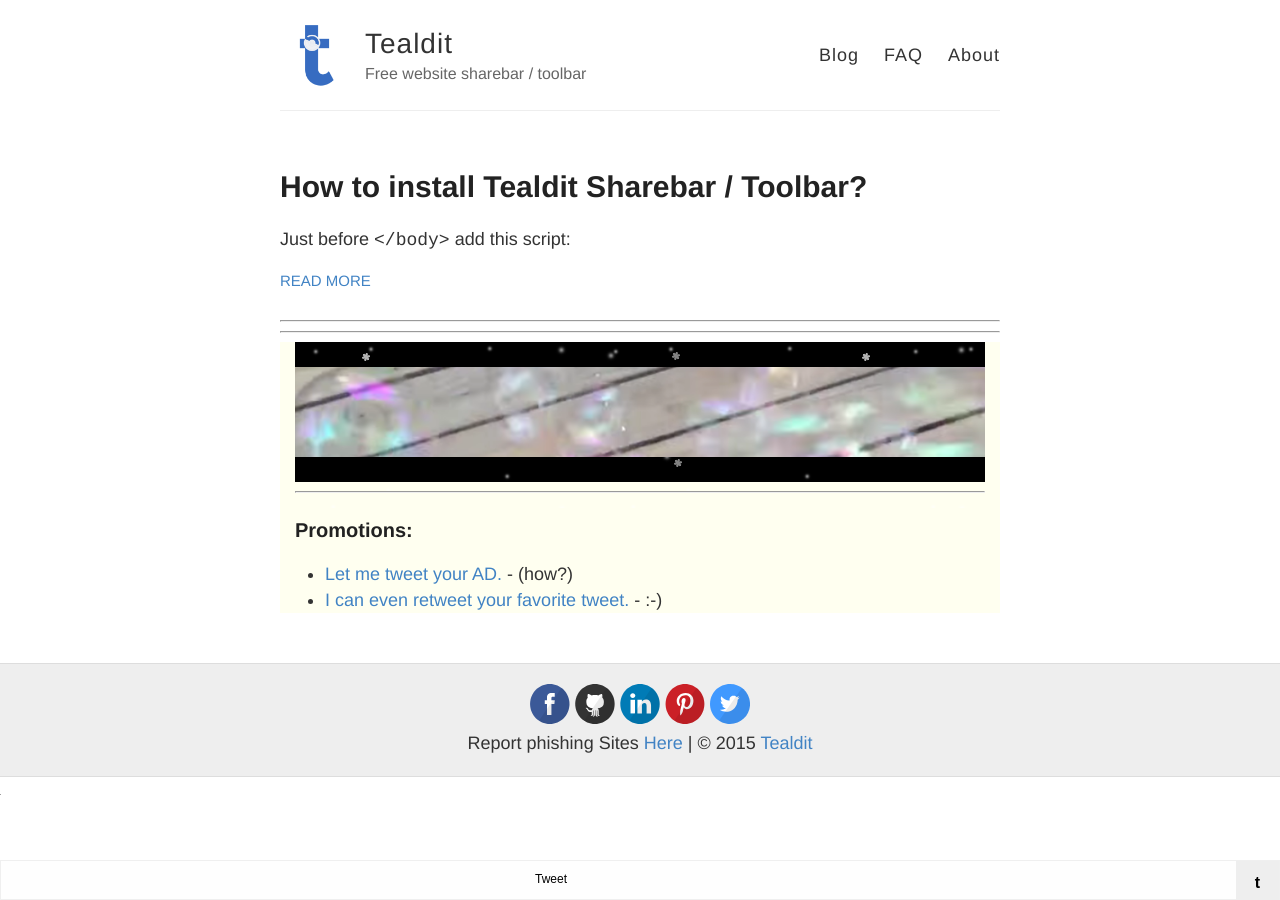
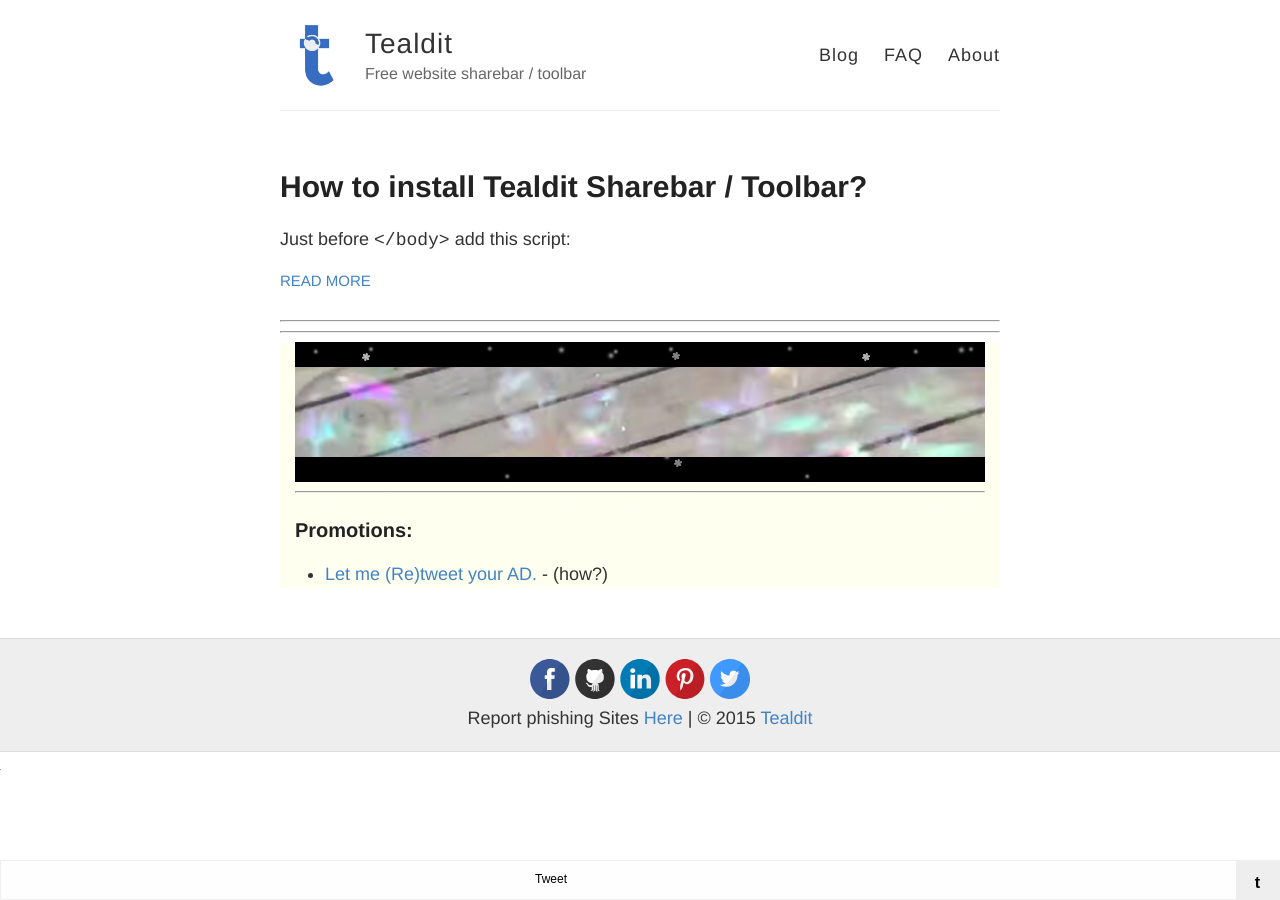
Before and after one commit to tealdit/tealdit.github.io, a Jekyll site: the page built from index.html, in a window 1280 px wide. Built offline with Jekyll 4.4.1, drawn with Linux system fonts in a browser that asks for light colours; nearby versions of some CDN libraries; comment, search, counter and statistics services are not loaded.

Commit message:
Update default.html

```diff
--- a/_layouts/default.html
+++ b/_layouts/default.html
@@ -64,8 +64,7 @@
           <hr/>
           <h3>Promotions:</h3>
           <ul>
-            <li><a href="https://www.seoclerk.com/linkin/1228/Technology/41017/dbashyal" rel="external nofollow" target="_blank">Let me tweet your AD.</a> -  (how?)</li>
-            <li><a href="https://www.seoclerk.com/linkin/1228/Technology/2910/dbashyal" rel="external nofollow" target="_blank">I can even retweet your favorite tweet.</a> - :-)</li>
+            <li><a href="https://www.seoclerk.com/linkin/1228/Webmaster/1728/dbashyal" rel="external nofollow" target="_blank">Let me (Re)tweet your AD.</a> -  (how?)</li>
           </ul>
         </div>
       </div>
```
